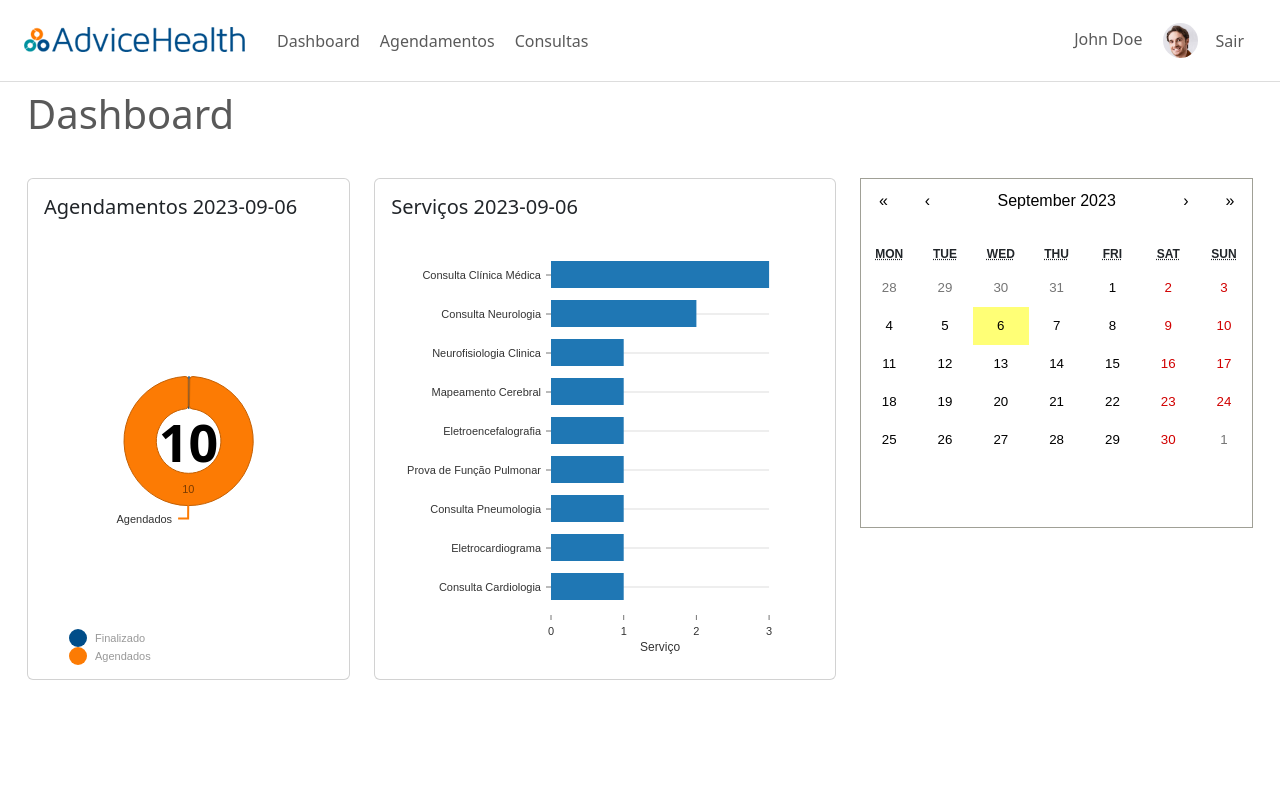
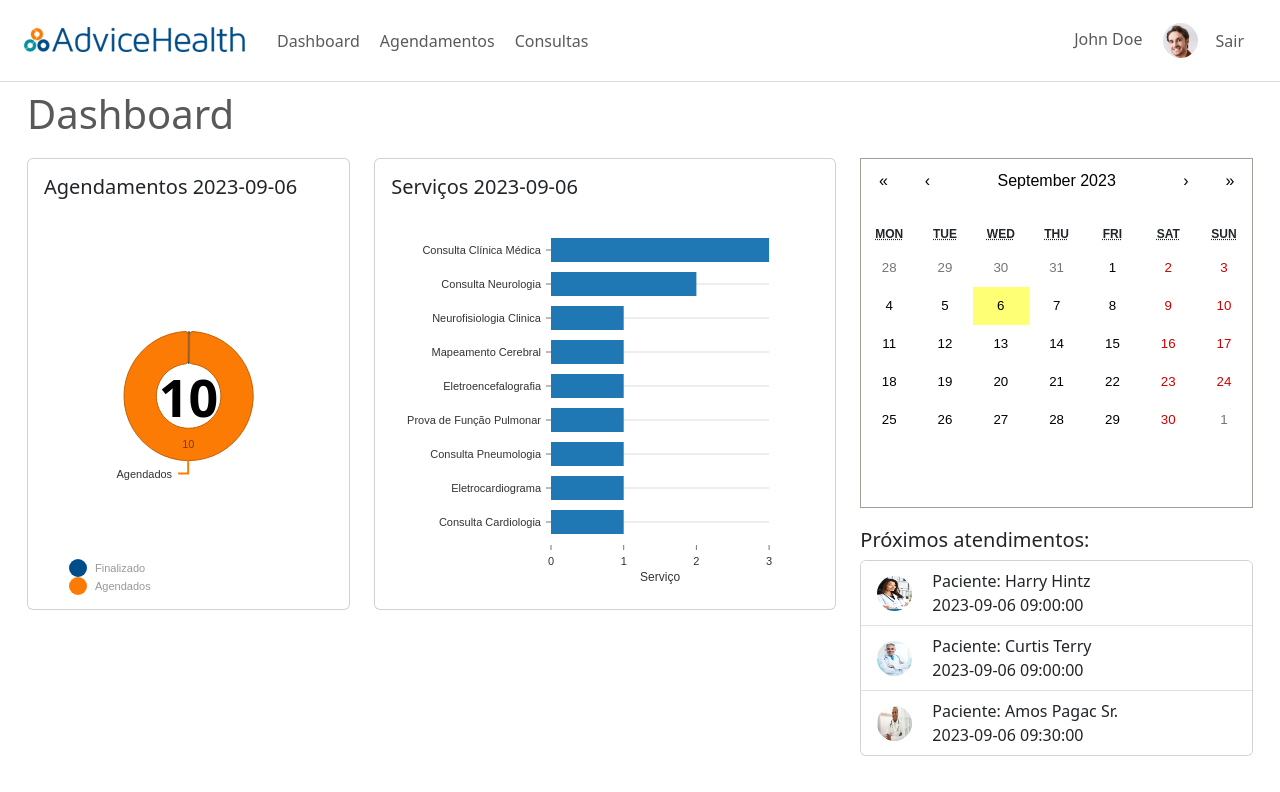
Before and after one commit to dhyoko/advice-health-demo, a React (Create React App) app: page / in a window 1280 px wide. Shown: the top 792 px of the page. Built offline with nearby package versions, Linux system fonts and the light colour scheme.

Commit message:
Add next appointment list

```diff
--- a/src/components/layout/style.js
+++ b/src/components/layout/style.js
@@ -7,6 +7,6 @@ export const ContainerWrapper = styled.div`
 
   .page-title {
     color: ${COLORS.SOFT_BLACK};
-    margin: 40px 0;
+    margin: 20px 0;
   }
 `;
--- /dev/null
+++ b/src/pages/dashboard/components/appointmentsCardList.js
@@ -0,0 +1,51 @@
+import React from "react";
+import { Card, ListGroup } from "react-bootstrap";
+import { filter, get, take } from "lodash";
+import { filterAppointmentsByDay } from "../utils";
+import { AppointmentCardWrapper } from "./style";
+
+const SimpleAppointmentCard = (props) => {
+  const doctorPortrait = get(props, "appointment.doctor.portrait");
+  const appointmentDate = get(props, "appointment.appointmentDate");
+  const appointmenttime = get(props, "appointment.appointmentTime");
+  const patientName = get(props, "appointment.patient.name");
+
+  return (
+    <ListGroup.Item>
+      <AppointmentCardWrapper>
+        <img className="rounded-circle" src={doctorPortrait} alt="logo" />
+        <div className="card-info">
+          <span>{`Paciente: ${patientName}`}</span>
+          <span>{`${appointmentDate} ${appointmenttime}`}</span>
+        </div>
+      </AppointmentCardWrapper>
+    </ListGroup.Item>
+  );
+};
+
+const AppointmentsCardList = (props) => {
+  const appointments = get(props, "appointments", []);
+  const now = new Date();
+  const filteredAppointments = filterAppointmentsByDay(appointments, now);
+  const scheduledAppointments = filter(
+    filteredAppointments,
+    (appointment) => !get(appointment, "completed")
+  );
+
+  const slicedAppointments = take(scheduledAppointments, 3);
+
+  return (
+    <Card>
+      <ListGroup variant="flush">
+        {slicedAppointments.map((appointment) => (
+          <SimpleAppointmentCard
+            appointment={appointment}
+            key={get(appointment, "id")}
+          />
+        ))}
+      </ListGroup>
+    </Card>
+  );
+};
+
+export default AppointmentsCardList;
--- a/src/pages/dashboard/components/index.js
+++ b/src/pages/dashboard/components/index.js
@@ -1,5 +1,11 @@
 import AppointmentPieChart from "./appointmentsPieChart";
 import ServicesBarChart from "./servicesBarChart";
 import AppointmentsCalendar from "./appointmentsCalendar";
+import AppointmentsCardList from "./appointmentsCardList";
 
-export { AppointmentPieChart, ServicesBarChart, AppointmentsCalendar };
+export {
+  AppointmentPieChart,
+  ServicesBarChart,
+  AppointmentsCalendar,
+  AppointmentsCardList,
+};
--- a/src/pages/dashboard/components/style.js
+++ b/src/pages/dashboard/components/style.js
@@ -6,3 +6,19 @@ export const TooltipWrapper = styled.div`
   color: ${COLORS.SOFT_BLACK};
   background: ${COLORS.WHITE};
 `;
+
+export const AppointmentCardWrapper = styled.div`
+  display: flex;
+  align-items: center;
+
+  img {
+    height: 35px;
+    width: 35px;
+  }
+
+  .card-info {
+    display: flex;
+    flex-direction: column;
+    margin-left: 20px;
+  }
+`;
--- a/src/pages/dashboard/index.js
+++ b/src/pages/dashboard/index.js
@@ -7,6 +7,7 @@ import {
   AppointmentPieChart,
   ServicesBarChart,
   AppointmentsCalendar,
+  AppointmentsCardList,
 } from "./components";
 import { CardWrapper, CalendarWrapper } from "./style";
 
@@ -17,7 +18,7 @@ const Dashboard = () => {
     <Layout title="Dashboard">
       <Row>
         <Col
-          lg={{
+          xl={{
             span: 8,
             order: 1,
           }}
@@ -27,32 +28,14 @@ const Dashboard = () => {
           }}
         >
           <Row>
-            <Col
-              lg={{
-                span: 5,
-                order: 1,
-              }}
-              xs={{
-                span: 12,
-                order: 2,
-              }}
-            >
+            <Col xl={5} xs={12}>
               <CardWrapper>
                 <InfoCard title={`Agendamentos ${now}`}>
                   <AppointmentPieChart appointments={appointmentsMock} />
                 </InfoCard>
               </CardWrapper>
             </Col>
-            <Col
-              lg={{
-                span: 7,
-                order: 1,
-              }}
-              xs={{
-                span: 12,
-                order: 3,
-              }}
-            >
+            <Col xl={7} xs={12}>
               <CardWrapper>
                 <InfoCard title={`Serviços ${now}`}>
                   <ServicesBarChart appointments={appointmentsMock} />
@@ -62,7 +45,7 @@ const Dashboard = () => {
           </Row>
         </Col>
         <Col
-          lg={{
+          xl={{
             span: 4,
             order: 2,
           }}
@@ -74,6 +57,8 @@ const Dashboard = () => {
           <CalendarWrapper>
             <AppointmentsCalendar />
           </CalendarWrapper>
+          <h5>Próximos atendimentos: </h5>
+          <AppointmentsCardList appointments={appointmentsMock} />
         </Col>
       </Row>
     </Layout>
--- a/src/pages/dashboard/style.js
+++ b/src/pages/dashboard/style.js
@@ -2,11 +2,13 @@ import styled from "styled-components";
 
 export const CardWrapper = styled.div`
   .card-body {
-    height: 500px;
+    height: 450px;
   }
 `;
 
 export const CalendarWrapper = styled.div`
+  margin-bottom: 20px;
+
   .react-calendar {
     height: 350px;
     width: 100%;
```
